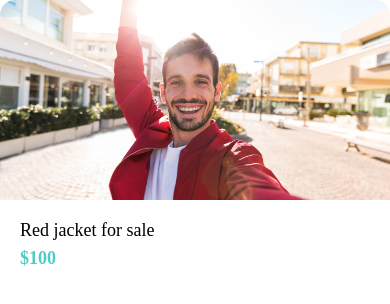
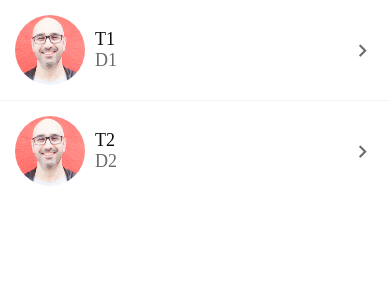
Before and after one commit to fnuadnan/DoneWithIt, a React Native app: screen / in a window 390 px wide. Shown: the top 304 px of the page. Built offline with nearby package versions, Linux system fonts and the light colour scheme.

Commit message:
Improving the MessagesScreen

```diff
--- a/App.tsx
+++ b/App.tsx
@@ -1,15 +1,8 @@
-import React from "react";
 import { StyleSheet } from "react-native";
-import Card from "./components/Card";
+import MessagesScreen from "./screens/MessagesScreen";
 
 export default function App() {
-  return (
-    <Card
-      title="Red jacket for sale"
-      subTitle="$100"
-      image={require("./assets/jacket.jpg")}
-    />
-  );
+  return <MessagesScreen />;
 }
 
 const styles = StyleSheet.create({});
--- a/components/Screen.tsx
+++ b/components/Screen.tsx
@@ -10,7 +10,7 @@ interface Props {
 const Screen = ({ children, cssProp }: Props) => {
   return (
     <SafeAreaView style={[styles.screen, cssProp]}>
-      <View style={cssProp}>{children}</View>
+      <View style={[styles.view, cssProp]}>{children}</View>
     </SafeAreaView>
   );
 };
@@ -22,6 +22,9 @@ const styles = StyleSheet.create({
     flex: 1,
     paddingTop: Constants.statusBarHeight, // or Platform.OS === "android" ? StatusBar.currentHeight : 0,
   },
+  view: {
+    flex: 1,
+  },
 });
 
 // This is a simple component that wraps its children with a SafeAreaView component.
--- a/screens/MessagesScreen.tsx
+++ b/screens/MessagesScreen.tsx
@@ -1,10 +1,11 @@
 import React, { useState } from "react";
-import { FlatList, Platform, StatusBar, StyleSheet } from "react-native";
+import { FlatList } from "react-native";
 import ListItem from "../components/ListItem";
 import ListItemDeleteAction from "../components/ListItemDeleteAction";
 import ListItemSeparator from "../components/ListItemSeparator";
 import Screen from "../components/Screen";
-import { Message, Messages } from "../entities";
+import { Messages } from "../data";
+import { Message } from "../entities";
 
 const MessagesScreen = () => {
   const [messages, setMessages] = useState<Message[]>(Messages);
@@ -43,9 +44,3 @@ const MessagesScreen = () => {
 };
 
 export default MessagesScreen;
-
-const styles = StyleSheet.create({
-  screen: {
-    paddingTop: Platform.OS === "android" ? StatusBar.currentHeight : 0,
-  },
-});
```
